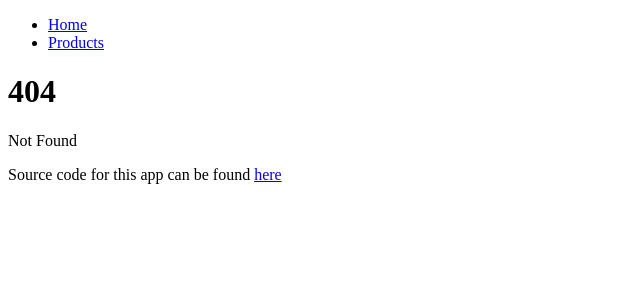
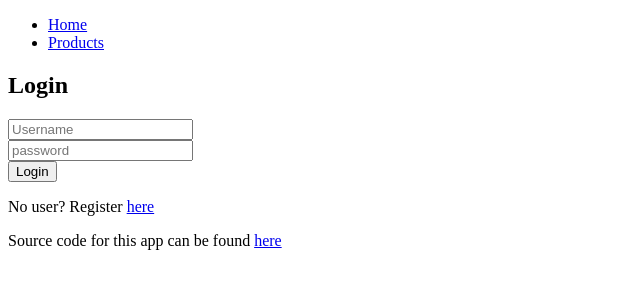
Before and after one commit to hollowdll/product-app, a SvelteKit app in the folder frontend/product-app/: page /login in a window 1280 px wide. Before the commit this address had no page. Shown: the top 300 px of the page, without its empty margins (0-640 px from the left). Built offline with nearby package versions, Linux system fonts and the light colour scheme.

Commit message:
login page

```diff
--- a/frontend/product-app/src/routes/+page.svelte
+++ b/frontend/product-app/src/routes/+page.svelte
@@ -10,7 +10,7 @@
 <section>
 	<h1>Welcome to Product app</h1>
 
-
+	<a href="/login">Login</a>
 </section>
 
 <style>
--- /dev/null
+++ b/frontend/product-app/src/routes/login/+page.svelte
@@ -0,0 +1,24 @@
+<script>
+
+</script>
+
+<svelte:head>
+	<title>Login</title>
+	<meta name="description" content="Login with username and password" />
+</svelte:head>
+
+<section>
+	<h1>Login</h1>
+
+    <div>
+        <div>
+            <input id="username" placeholder="Username" />
+        </div>
+        <div>
+            <input id="password" placeholder="password" />
+        </div>
+        <button id="submit">Login</button>
+    </div>
+
+    <p>No user? Register <a href="/register">here</a></p>
+</section>
--- /dev/null
+++ b/frontend/product-app/src/routes/login/+page.ts
@@ -0,0 +1 @@
+export const prerender = true;
--- a/frontend/product-app/src/routes/products/+page.svelte
+++ b/frontend/product-app/src/routes/products/+page.svelte
@@ -1,7 +1,5 @@
 <script>
 	import ProductList from "../../components/ProductList.svelte";
-
-
 </script>
 
 <svelte:head>
```
